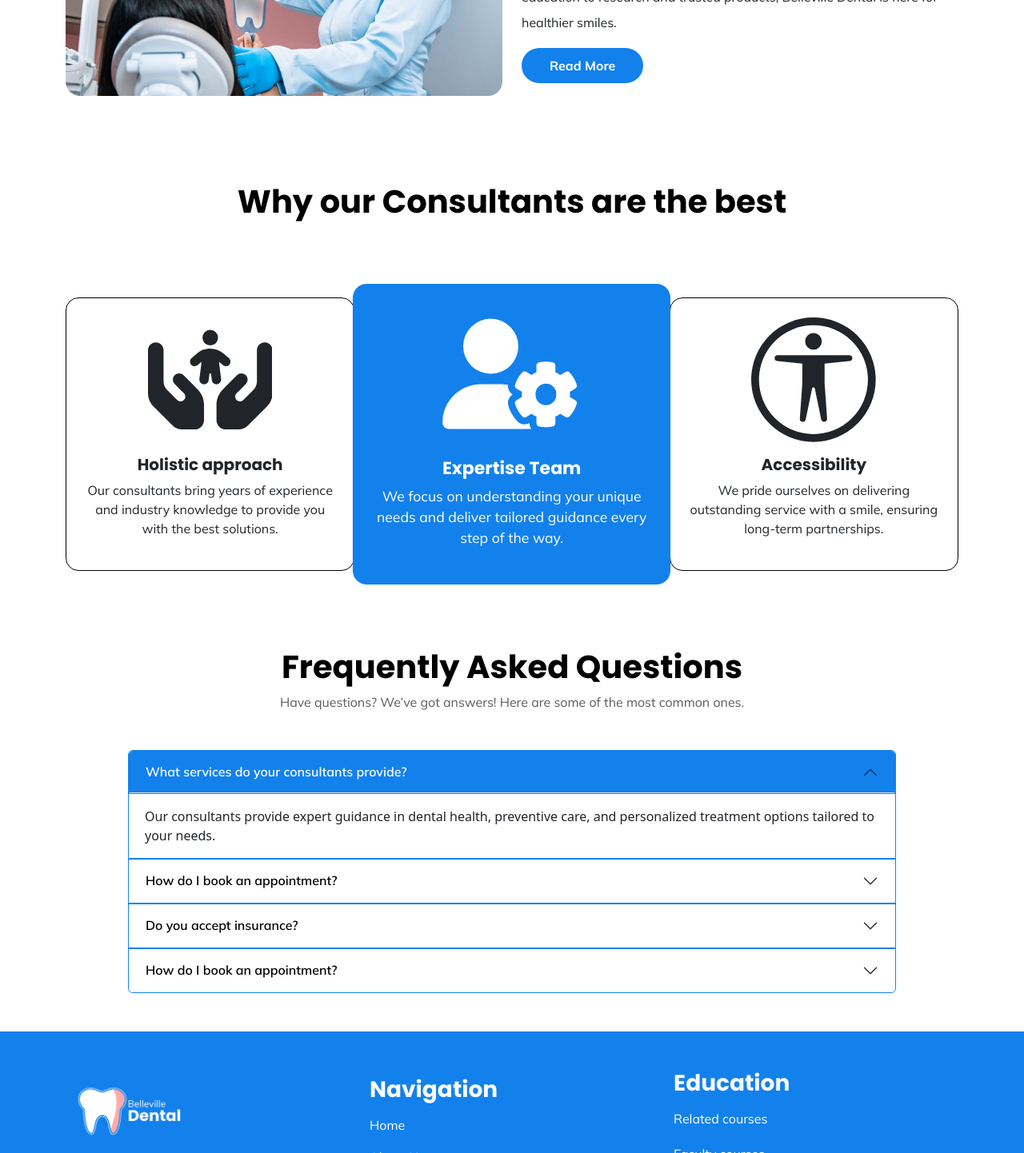
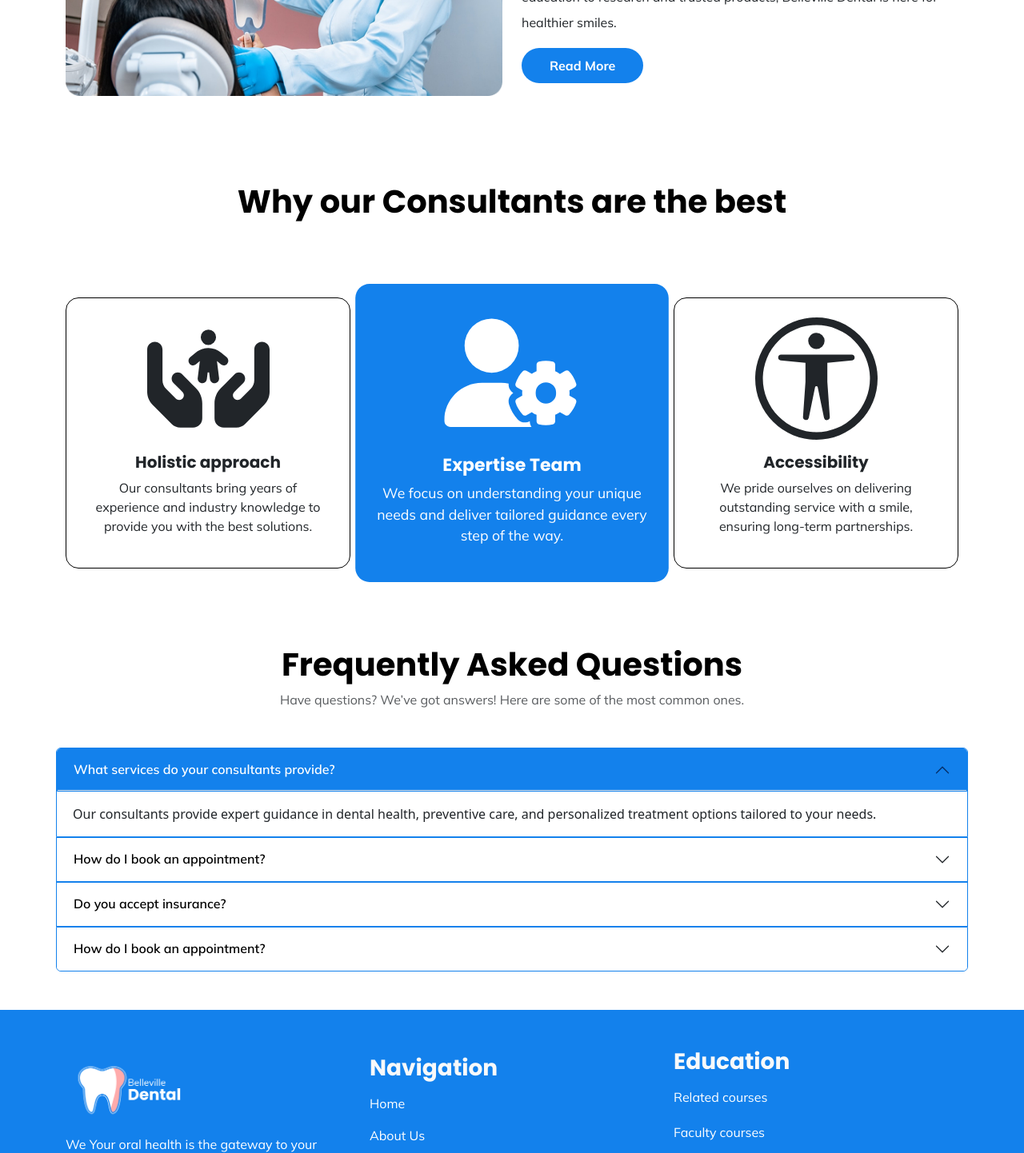
Before and after one commit to l67hj/Belleville-Dental, a React (Vite) app: page / in a window 1280 px wide. Shown: the part 1055-2497 px from the top of the page at 80% size. Built offline with nearby package versions, Linux system fonts and the light colour scheme; no server answers.

Commit message:
marvelous push

```diff
--- a/src/App.jsx
+++ b/src/App.jsx
@@ -1,9 +1,9 @@
 
 import { Route, Routes } from 'react-router-dom'
 import Home from './pages/Home'
-import About from './pages/About'
+import About from './pages/About/About'
 import Gallery from './pages/Gallery'
-import Contact from './pages/Contact'
+import Contact from './pages/Contact/Contact'
 
 import Patient from './pages/Patient'
 import Research from './pages/Research'
@@ -14,12 +14,14 @@ import Professional from './pages/Professional'
 
 import Footer from './component/footer/Footer'
 import FooterTicker from './component/Ticker'
+import ScrollToTop from './component/ScrollToTop'
 
 
 function App() {
   return (
     <>
     <Navbar/>
+    <ScrollToTop />
     <Routes>
       <Route path='/' index   element={<Home/>}/>
       <Route path='/professional' element={<Professional/>}/>
--- a/src/component/Faq.jsx
+++ b/src/component/Faq.jsx
@@ -3,7 +3,7 @@ import React from "react";
 function FAQ() {
   return (
     <div className="faq-section pb-5 ">
-      <div className="container w-75 px-lg-0 px-4">
+      <div className="container w-100  px-lg-0 px-4">
         <h2 className="display-6 fw-bold text-center mb-2 text-black">Frequently Asked Questions</h2>
         <p className="text-center text-muted mb-5">
           Have questions? We’ve got answers! Here are some of the most common ones.
--- /dev/null
+++ b/src/component/ScrollToTop.jsx
@@ -0,0 +1,12 @@
+import { useEffect } from "react";
+import { useLocation } from "react-router-dom";
+
+export default function ScrollToTop() {
+  const { pathname } = useLocation();
+
+  useEffect(() => {
+    window.scrollTo(0, 0);
+  }, [pathname]);
+
+  return null;
+}
--- a/src/component/Why.jsx
+++ b/src/component/Why.jsx
@@ -15,7 +15,7 @@ function Why() {
           Why our Consultants are the best
         </h1>
 
-        <div className="row justify-content-center text-center g-3 py-5">
+        <div className="row justify-content-center text-center g-4 py-5">
 
           {/* Card 1 */}
           <div className="col-lg-4 col-md-6">
--- a/src/index.css
+++ b/src/index.css
@@ -11,6 +11,9 @@ h1, h2, h3,h4,h5, h6{
 p, a, button{
     font-family: "Mulish", sans-serif;
 
+}
+body{
+  overflow-x: hidden !important ;
 }
 
 /* navbar additional styling and manipulation */
--- a/src/pages/About.jsx
+++ b/src/pages/About/About.jsx
@@ -1,6 +1,6 @@
 // import React, { useState } from 'react'
 import './about.css'
-import Why from '../component/Why';
+import Why from '../../component/Why';
 
 function About() {
 //   const [email, setEmail] = useState("")
```
Also changed, not shown: src/pages/About/about.css (renamed from src/pages/about.css), src/pages/Contact/Contact.jsx (renamed from src/pages/Contact.jsx), src/pages/Contact/contact.css (renamed from src/pages/contact.css).
